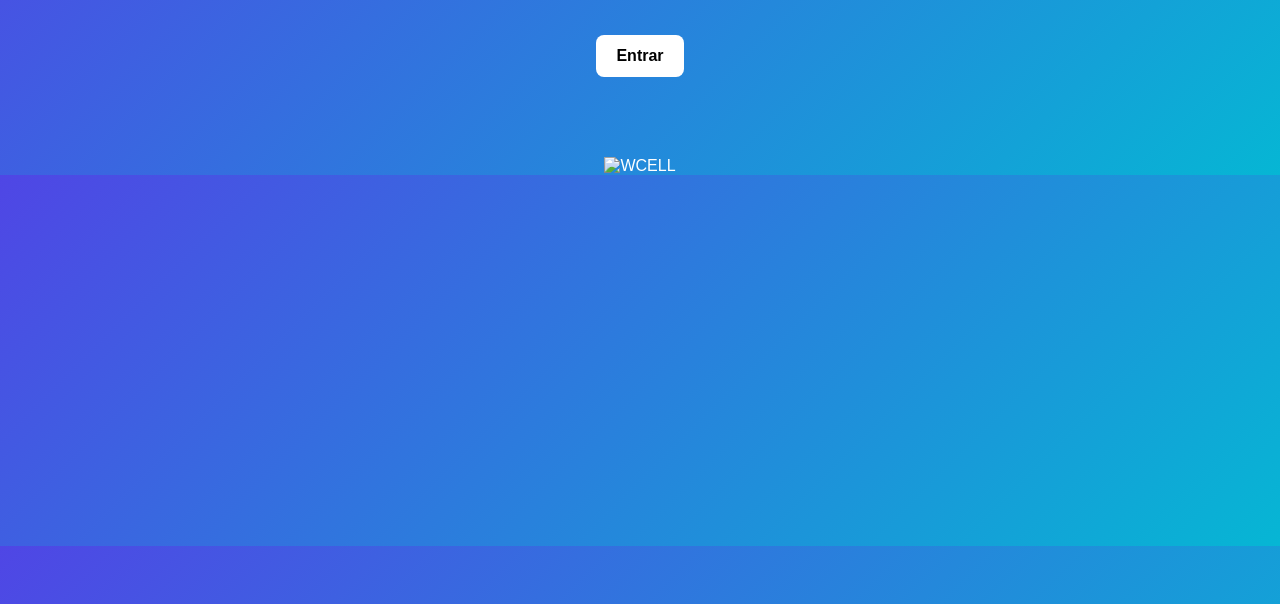
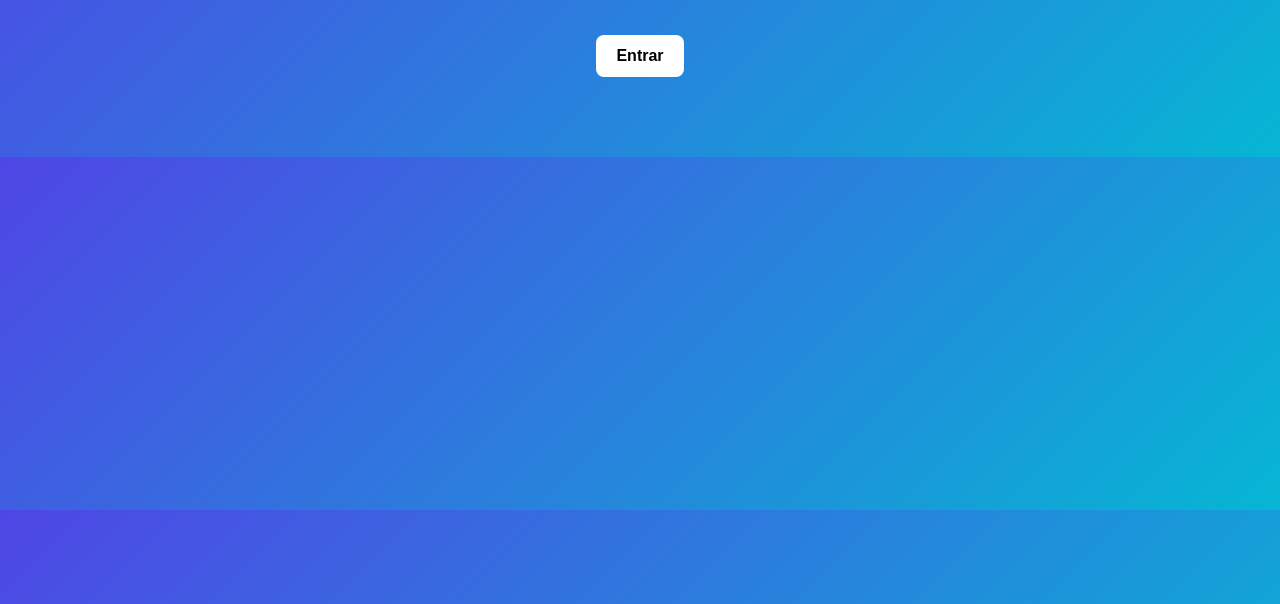
Before and after one commit to Danrlei2/wcell-site, a plain HTML site: page index.html in a window 1280 px wide. Shown: the part 196-800 px from the top of the page. Drawn offline with Linux system fonts and the light colour scheme.

Commit message:
Update index.html

```diff
--- a/index.html
+++ b/index.html
@@ -47,4 +47,3 @@
   </div>
 </body>
 </html>
-<img src="NOME-OU-LINK-DA-IMAGEM" alt="WCELL">
```
